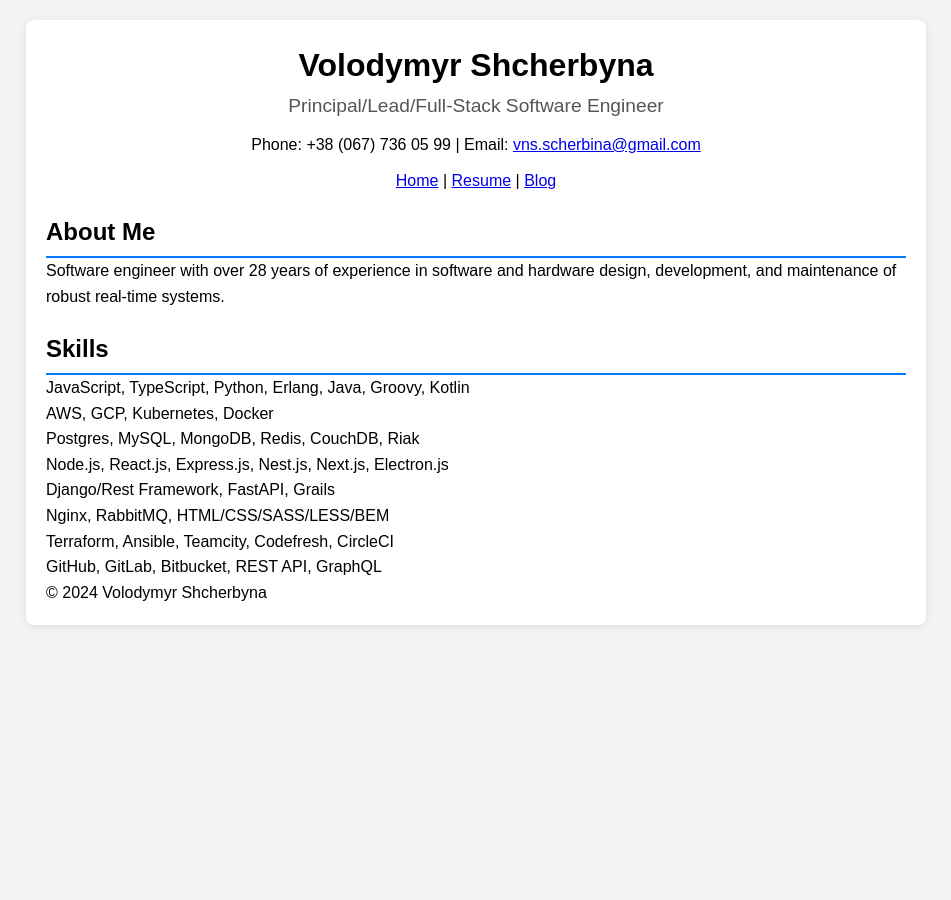
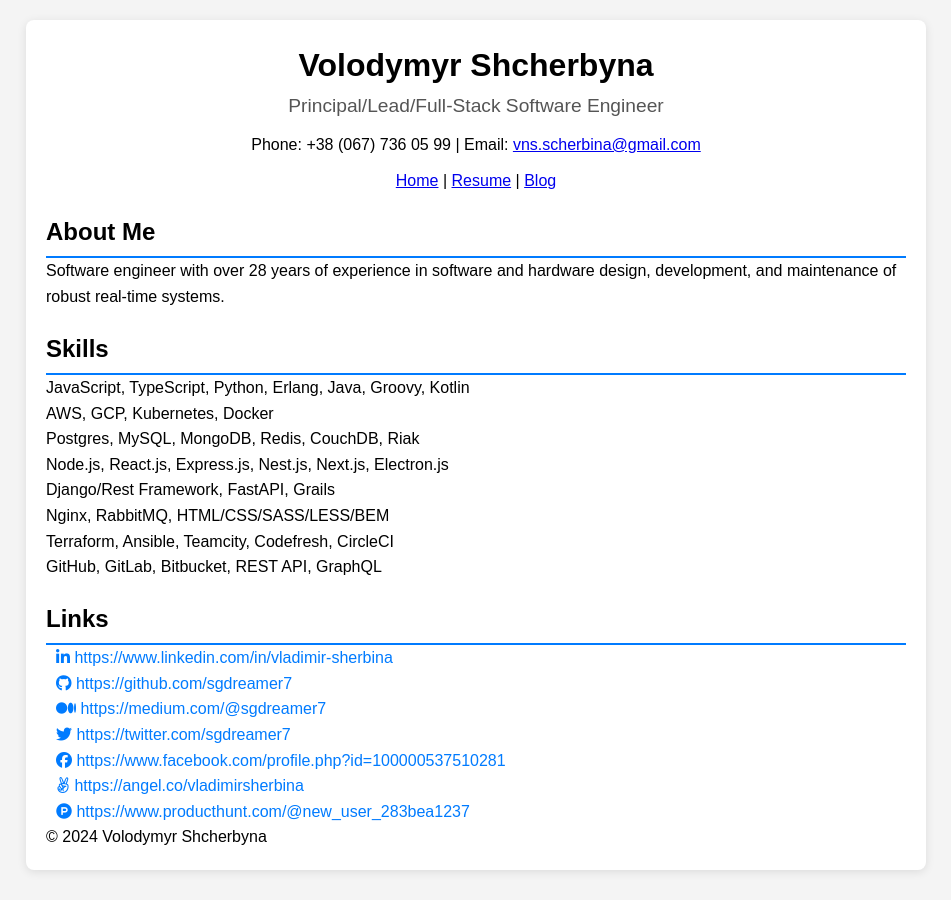
Before and after one commit to sgdreamer7/sgdreamer7.github.io, a Jekyll site: the page built from index.html, in a window 1280 px wide. Shown: the whole page, without its empty margins (164-1115 px from the left). Built offline with Jekyll 4.4.1, drawn with Linux system fonts in a browser that asks for light colours; nearby versions of some CDN libraries.

Commit message:
feat: add social media links

```diff
--- a/Gemfile
+++ b/Gemfile
@@ -1,3 +1,4 @@
 source 'https://rubygems.org'
 gem 'jekyll', '~> 3.10.0'
 gem 'github-pages', '~> 232', group: :jekyll_plugins
+gem 'jekyll-seo-tag'
--- a/_config.yml
+++ b/_config.yml
@@ -3,3 +3,5 @@
 domain: vladimirsherbina.com
 url: https://vladimirsherbina.com
 baseurl: /sgdreamer7.github.io
+plugins:
+  - jekyll-seo-tag
--- a/_layouts/default.html
+++ b/_layouts/default.html
@@ -5,7 +5,12 @@
   <meta charset="UTF-8">
   <meta name="viewport" content="width=device-width, initial-scale=1.0">
   <title>{{ page.title }}</title>
+  <!-- fontawesome -->
+  <script src="https://use.fontawesome.com/3db7fc1628.js"></script>
+  <!-- google font -->
+  <link href='https://fonts.googleapis.com/css?family=Cabin:400,700' rel='stylesheet' type='text/css'>
   <link rel="stylesheet" href="styles.css">
+  {% seo %}
 </head>
 
 <body>
--- a/index.html
+++ b/index.html
@@ -22,3 +22,25 @@
     <li>GitHub, GitLab, Bitbucket, REST API, GraphQL</li>
   </ul>
 </section>
+
+<section class="links">
+  <h2>Links</h2>
+  <ul>
+    <li><a href="https://www.linkedin.com/in/vladimir-sherbina" target="_blank"><i
+          class="fa fa-linkedin colored"></i>&nbsp;https://www.linkedin.com/in/vladimir-sherbina</a>
+    </li>
+    <li><a href="https://github.com/sgdreamer7" target="_blank"><i
+          class="fa fa-github colored"></i>&nbsp;https://github.com/sgdreamer7</a></li>
+    <li><a href="https://medium.com/@sgdreamer7" target="_blank"><i
+          class="fa fa-medium colored"></i>&nbsp;https://medium.com/@sgdreamer7</a></li>
+    <li><a href="https://twitter.com/sgdreamer7" target="_blank"><i
+          class="fa fa-twitter colored"></i>&nbsp;https://twitter.com/sgdreamer7</a></li>
+    <li><a href="https://www.facebook.com/profile.php?id=100000537510281" target="_blank"><i
+          class="fa fa-facebook-official colored"></i>&nbsp;https://www.facebook.com/profile.php?id=100000537510281</a>
+    </li>
+    <li><a href="https://angel.co/vladimirsherbina" target="_blank"><i
+          class="fa fa-angellist colored"></i>&nbsp;https://angel.co/vladimirsherbina</a></li>
+    <li><a href="https://www.producthunt.com/@new_user_283bea1237" target="_blank"><i
+          class="fa fa-product-hunt colored"></i>&nbsp;https://www.producthunt.com/@new_user_283bea1237</a></li>
+  </ul>
+</section>
```
Also changed, not shown: 4 other files.
